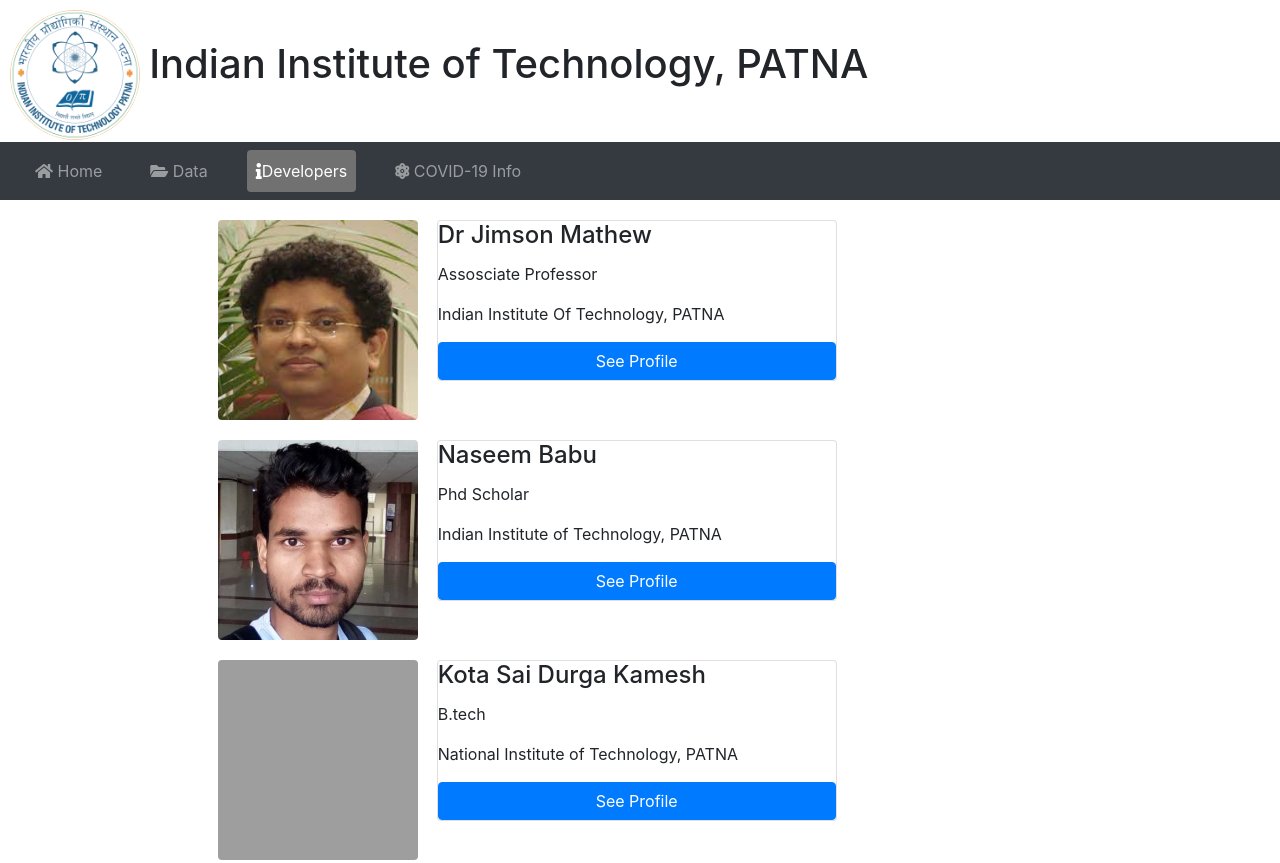
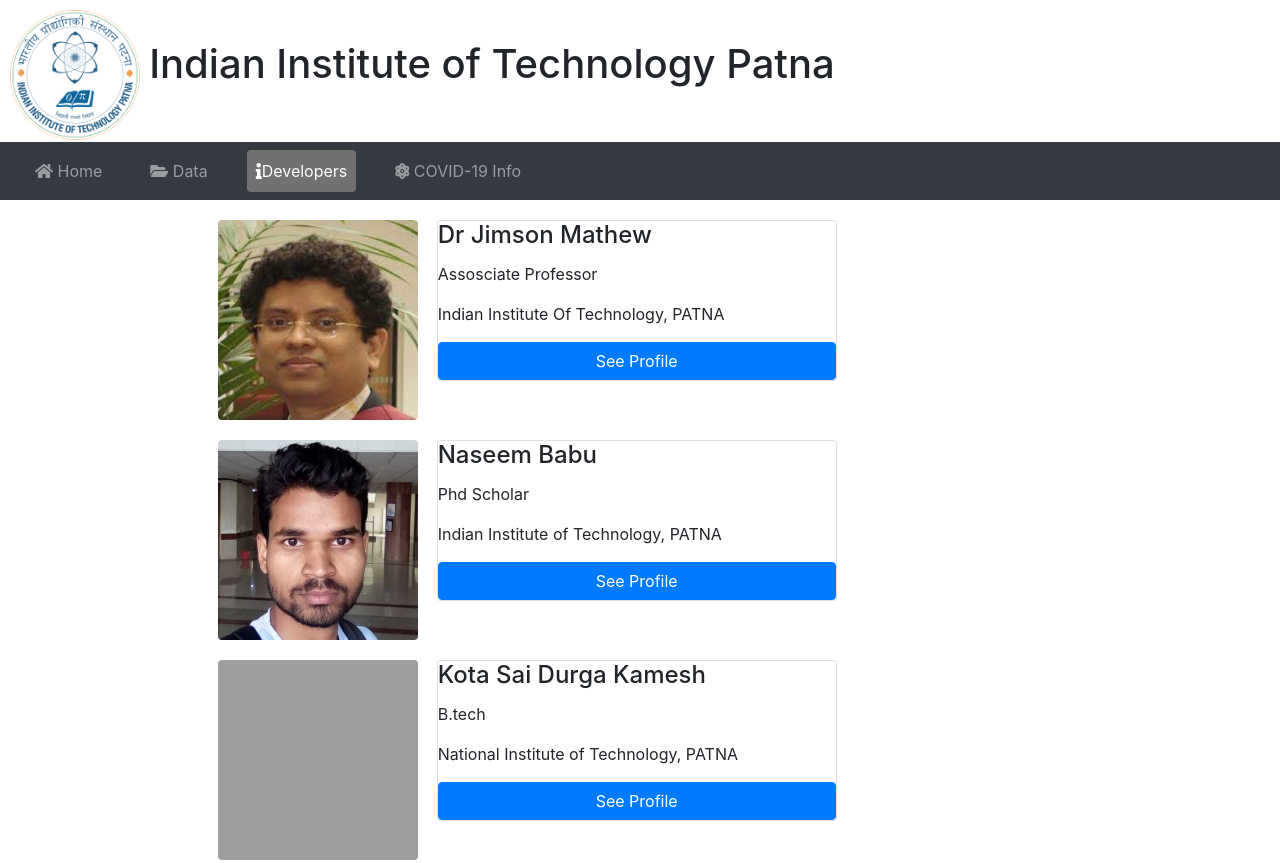
Before and after one commit to ksdkamesh99/CovidSpeech, a plain HTML site: page about.html in a window 1280 px wide. Shown: the top 863 px of the page. Drawn offline with nearby package versions, Linux system fonts and the light colour scheme; grey boxes are pictures that could not be loaded; files whose address does not match are found by name.

Commit message:
Update about.html

```diff
--- a/about.html
+++ b/about.html
@@ -104,7 +104,7 @@
         <div>
             <div class="row">
                 <div class="col-1"><img class="rounded-circle" src="static/logo.png" style="width: 150px; height: 150px; padding: 10px;"></div>
-                <div class="col-11 center"><h1 style="padding: 40px">Indian Institute of Technology, PATNA</h1></div>
+                <div class="col-11 center"><h1 style="padding: 40px">Indian Institute of Technology Patna</h1></div>
             </div>
         </div>
         <nav id="navbar" class="navbar navbar-expand-md bg-dark navbar-dark sticky-top" style="margin-top: -8px;">
```
